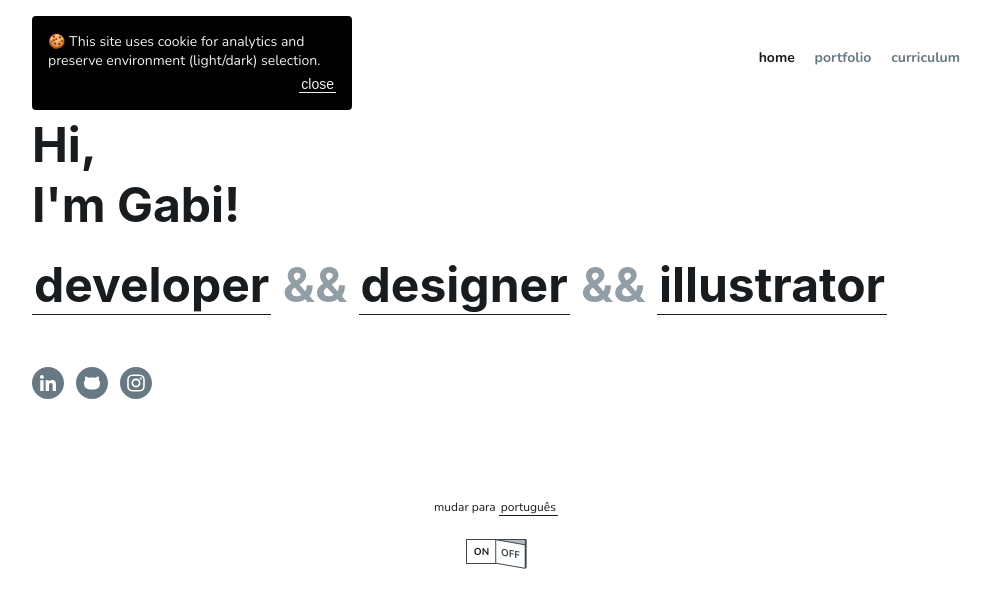
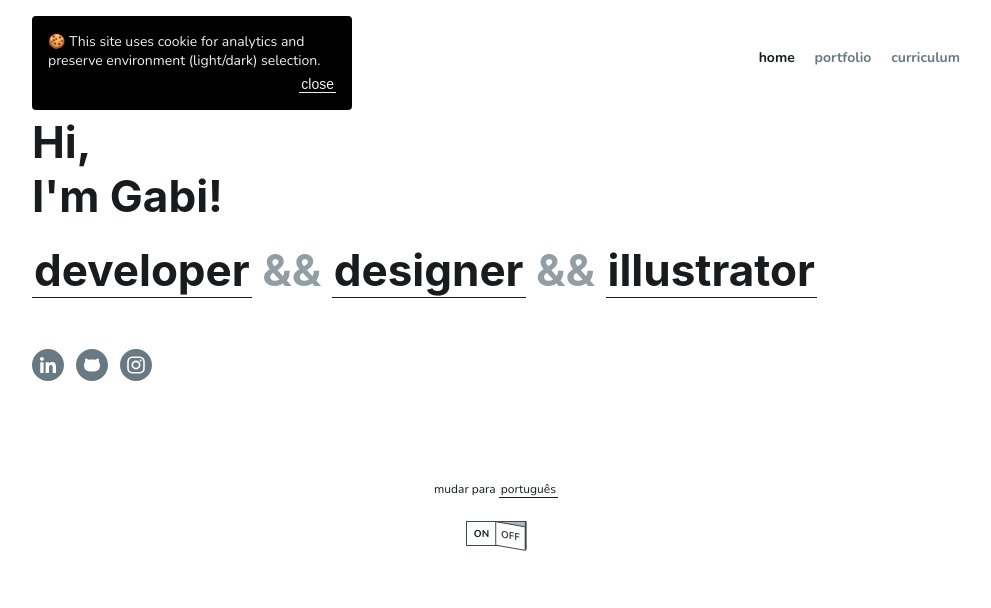
Before and after one commit to gabischima/gabischima.github.io, a Jekyll site: the page built from en/index.md, in a window 1280 px wide. Shown: the top 608 px of the page, without its empty margins (144-1135 px from the left). Built offline with Jekyll 4.4.1, drawn with Linux system fonts in a browser that asks for light colours.

Commit message:
💄 update home layout for pt-br

```diff
--- a/assets/css/home.scss
+++ b/assets/css/home.scss
@@ -26,7 +26,7 @@
 
 @media screen and (min-width: 544px) {
   .gsm-home > h1 {
-    font-size: 40px;
+    font-size: 36px;
     line-height: 48px;
   }
 }
@@ -40,7 +40,7 @@
     padding: 48px 16px;
   }
   .gsm-home > h1 {
-    font-size: 48px;
-    line-height: 60px;
+    font-size: 44px;
+    line-height: 54px;
   }
 }
```
